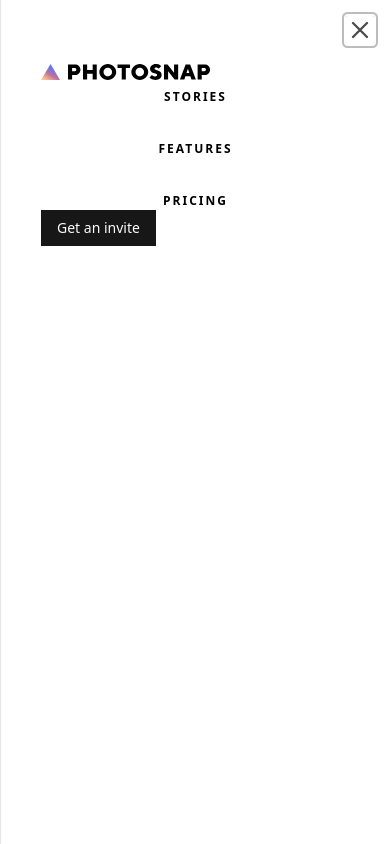
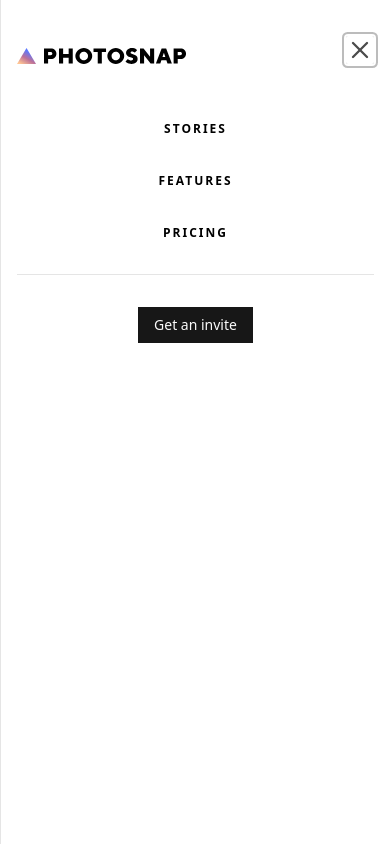
Before and after one commit to Youmnaelzany/photosnap, a Next.js app: page / in a window 390 px wide. Both pictures are taken after a click on the button 348 px from the left and 46 px from the top of the page. Shown: the top 844 px of the page. Built offline with nearby package versions, Linux system fonts and the light colour scheme.

Commit message:
chore: update MobileMenu, SectionContainers, UI sheet, ESLint and Prettier configs

```diff
--- a/components/MobileMenu.tsx
+++ b/components/MobileMenu.tsx
@@ -11,6 +11,7 @@ import {
 } from "@/components/ui/sheet";
 import { menuItems } from "./Header";
 import { Button } from "./ui/button";
+import { Separator } from "./ui/separator";
 
 const MobileMenu = () => {
   return (
@@ -19,7 +20,7 @@ const MobileMenu = () => {
         <SheetTrigger>
           <Menu className="size-7 cursor-pointer text-black" />
         </SheetTrigger>
-        <SheetContent className="bg-white px-6 py-12">
+        <SheetContent className="bg-white py-8">
           <SheetHeader>
             <SheetTitle>
               {" "}
@@ -36,8 +37,9 @@ const MobileMenu = () => {
               </Link>
             </SheetTitle>
 
-            <SheetDescription>
-              <nav className="">
+            <SheetDescription asChild>
+              <div>
+                <nav className="py-12 flex flex-col items-center justify-center gap-8">
                   <ul className="flex flex-col items-center justify-center gap-8">
                     {menuItems.map((item) => (
                       <li key={item.label}>
@@ -50,6 +52,7 @@ const MobileMenu = () => {
                       </li>
                     ))}
                   </ul>
+                  <Separator className="bg-black/10" />
                   <Button
                     type="button"
                     asChild
@@ -58,6 +61,7 @@ const MobileMenu = () => {
                     <Link href="/pricing">Get an invite</Link>
                   </Button>
                 </nav>
+              </div>
             </SheetDescription>
           </SheetHeader>
         </SheetContent>
--- a/components/SectionContainers.tsx
+++ b/components/SectionContainers.tsx
@@ -22,4 +22,4 @@ const SectionContainers = ({ image, alt, title, description, imageDesktop, image
         </section>
     )
 }
-export default SectionContainers
+export default SectionContainers;
--- a/components/ui/sheet.tsx
+++ b/components/ui/sheet.tsx
@@ -73,19 +73,19 @@ function SheetContent({
         className={cn(
           "bg-background data-[state=open]:animate-in data-[state=closed]:animate-out fixed z-50 flex flex-col gap-4 shadow-lg transition ease-in-out data-[state=closed]:duration-300 data-[state=open]:duration-500",
           side === "right" &&
-            "data-[state=closed]:slide-out-to-right data-[state=open]:slide-in-from-right inset-y-0 right-0 h-full w-full border-l sm:max-w-sm",
+          "data-[state=closed]:slide-out-to-right data-[state=open]:slide-in-from-right inset-y-0 right-0 h-full w-full border-l sm:max-w-sm",
           side === "left" &&
-            "data-[state=closed]:slide-out-to-left data-[state=open]:slide-in-from-left inset-y-0 left-0 h-full w-3/4 border-r sm:max-w-sm",
+          "data-[state=closed]:slide-out-to-left data-[state=open]:slide-in-from-left inset-y-0 left-0 h-full w-3/4 border-r sm:max-w-sm",
           side === "top" &&
-            "data-[state=closed]:slide-out-to-top data-[state=open]:slide-in-from-top inset-x-0 top-0 h-auto border-b",
+          "data-[state=closed]:slide-out-to-top data-[state=open]:slide-in-from-top inset-x-0 top-0 h-auto border-b",
           side === "bottom" &&
-            "data-[state=closed]:slide-out-to-bottom data-[state=open]:slide-in-from-bottom inset-x-0 bottom-0 h-auto border-t",
+          "data-[state=closed]:slide-out-to-bottom data-[state=open]:slide-in-from-bottom inset-x-0 bottom-0 h-auto border-t",
           className
         )}
         {...props}
       >
         {children}
-        <SheetPrimitive.Close className="ring-offset-background focus:ring-ring data-[state=open]:bg-secondary absolute top-4 right-4 rounded-xs opacity-70 transition-opacity hover:opacity-100 focus:ring-2 focus:ring-offset-2 focus:outline-hidden disabled:pointer-events-none">
+        <SheetPrimitive.Close className="ring-offset-background focus:ring-ring data-[state=open]:bg-secondary absolute top-9 right-4 rounded-xs opacity-70 transition-opacity hover:opacity-100 focus:ring-2 focus:ring-offset-2 focus:outline-hidden disabled:pointer-events-none">
           <XIcon className="size-7 text-black" />
           <span className="sr-only">Close</span>
         </SheetPrimitive.Close>
--- a/eslint.config.mjs
+++ b/eslint.config.mjs
@@ -19,13 +19,10 @@ export default defineConfig([
       "prefer-template": "error",
       quotes: ["error", "double", { avoidEscape: true }],
       "@typescript-eslint/semi": ["error", "always"],
+      semi: ["error", "always"],
+      "@typescript-eslint/no-explicit-any": "off",
     },
   },
-  globalIgnores([
-    ".next/**",
-    "out/**",
-    "build/**",
-    "next-env.d.ts",
-  ]),
+  globalIgnores([".next/**", "out/**", "build/**", "next-env.d.ts"]),
   prettier, // must be last
 ]);
--- a/prettier.config.cjs
+++ b/prettier.config.cjs
@@ -1,6 +1,6 @@
 /** @type {import("prettier").Config} */
 module.exports = {
-  semi: true,
+  semi: true, // <-- add semicolons
   singleQuote: false,
   tabWidth: 2,
   trailingComma: "es5",
@@ -10,10 +10,7 @@ module.exports = {
   endOfLine: "lf",
   singleAttributePerLine: true,
 
-  plugins: [
-    "@ianvs/prettier-plugin-sort-imports",
-    "prettier-plugin-tailwindcss",
-  ],
+  plugins: ["@ianvs/prettier-plugin-sort-imports", "prettier-plugin-tailwindcss"],
 
   importOrder: [
     "^(react|next(/.*)?)$",
@@ -24,8 +21,9 @@ module.exports = {
     "^@/styles/(.*)$",
     "^@/types/(.*)$",
     "^@/(.*)$",
-    "^[./]"
+    "^[./]",
   ],
+
   importOrderSeparation: true,
   importOrderSortSpecifiers: true,
 };
```
Lines whose indentation alone changed are shown as unchanged.
